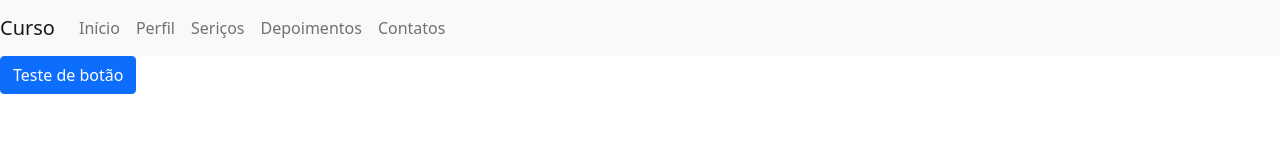
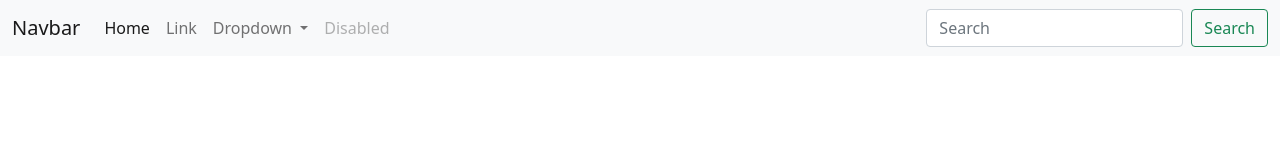
Before and after one commit to BrunocrKlein/AgrodiretoSiteGit, a website: page site-agro/index.html in a window 1280 px wide. Drawn offline with nearby package versions, Linux system fonts and the light colour scheme.

Commit message:
bootstrap5
menu padrao bootstrap 5

```diff
--- a/site-agro/index.html
+++ b/site-agro/index.html
@@ -12,41 +12,42 @@
 <body>
 
     <nav class="navbar navbar-expand-lg navbar-light bg-light">
-        <a class="navbar-brand" href="a">Curso</a>
-        <button class="navbar-toggler" type="button" data-toggle="collapse" data-target="#navbarSite">
+        <div class="container-fluid">
+          <a class="navbar-brand" href="#">Navbar</a>
+          <button class="navbar-toggler" type="button" data-bs-toggle="collapse" data-bs-target="#navbarSupportedContent" aria-controls="navbarSupportedContent" aria-expanded="false" aria-label="Toggle navigation">
             <span class="navbar-toggler-icon"></span>
-        </button>
+          </button>
+          <div class="collapse navbar-collapse" id="navbarSupportedContent">
+            <ul class="navbar-nav me-auto mb-2 mb-lg-0">
+              <li class="nav-item">
+                <a class="nav-link active" aria-current="page" href="#">Home</a>
+              </li>
+              <li class="nav-item">
+                <a class="nav-link" href="#">Link</a>
+              </li>
+              <li class="nav-item dropdown">
+                <a class="nav-link dropdown-toggle" href="#" id="navbarDropdown" role="button" data-bs-toggle="dropdown" aria-expanded="false">
+                  Dropdown
+                </a>
+                <ul class="dropdown-menu" aria-labelledby="navbarDropdown">
+                  <li><a class="dropdown-item" href="#">Action</a></li>
+                  <li><a class="dropdown-item" href="#">Another action</a></li>
+                  <li><hr class="dropdown-divider"></li>
+                  <li><a class="dropdown-item" href="#">Something else here</a></li>
+                </ul>
+              </li>
+              <li class="nav-item">
+                <a class="nav-link disabled" href="#" tabindex="-1" aria-disabled="true">Disabled</a>
+              </li>
+            </ul>
+            <form class="d-flex">
+              <input class="form-control me-2" type="search" placeholder="Search" aria-label="Search">
+              <button class="btn btn-outline-success" type="submit">Search</button>
+            </form>
+          </div>
+        </div>
+      </nav>
 
-        <div class="collapse navbar-collapse" id="navbarSite">
-            <ul class="navbar-nav">
-                <li class="navbar-item">
-                    <a class="nav-link" href="#">Início</a>
-                </li>
-
-                <li class="nav-item">
-                    <a class="nav-link" href="#">Perfil</a>
-                </li>
-
-                <li class="nav-item">
-                    <a class="nav-link" href="#">Seriços</a>
-                </li>
-
-                <li class="nav-item">
-                    <a class="nav-link" href="#">Depoimentos</a>
-                </li>
-
-                <li class="nav-item">
-                    <a class="nav-link" href="#">Contatos</a>
-                </li>
-
-            </ul>
-        </div>
-
-        <ul class="navbar-nav ml-auto">
-
-        </ul>
-    </nav>
-    <a href="#" class="btn btn-primary">Teste de botão</a>
     <script src="node_modules/jquery/dist/jquery.js"></script>
     <script src="node_modules/popper.js/dist/popper.js"></script>
     <script src="node_modules/bootstrap/dist/js/bootstrap.js"></script>
```
